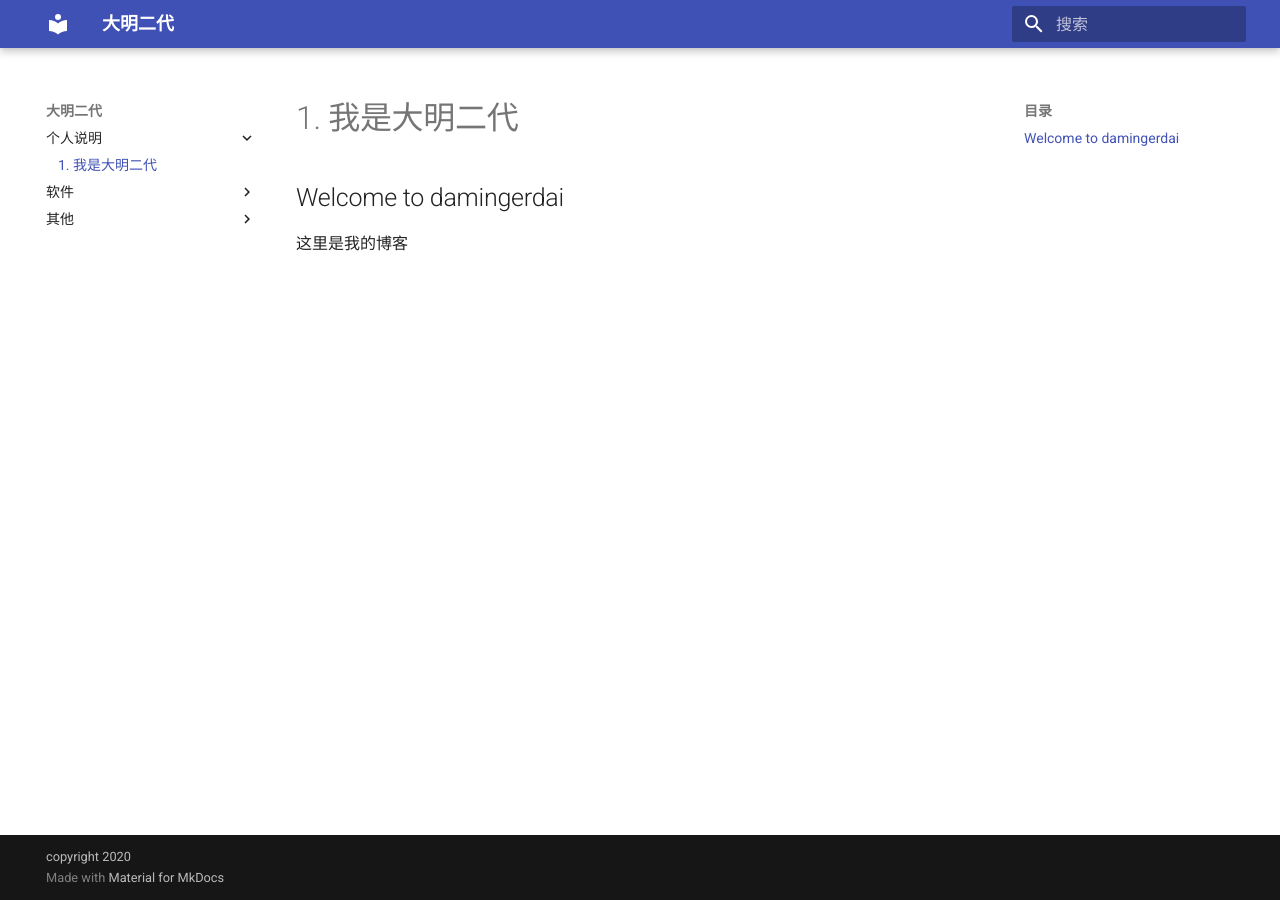
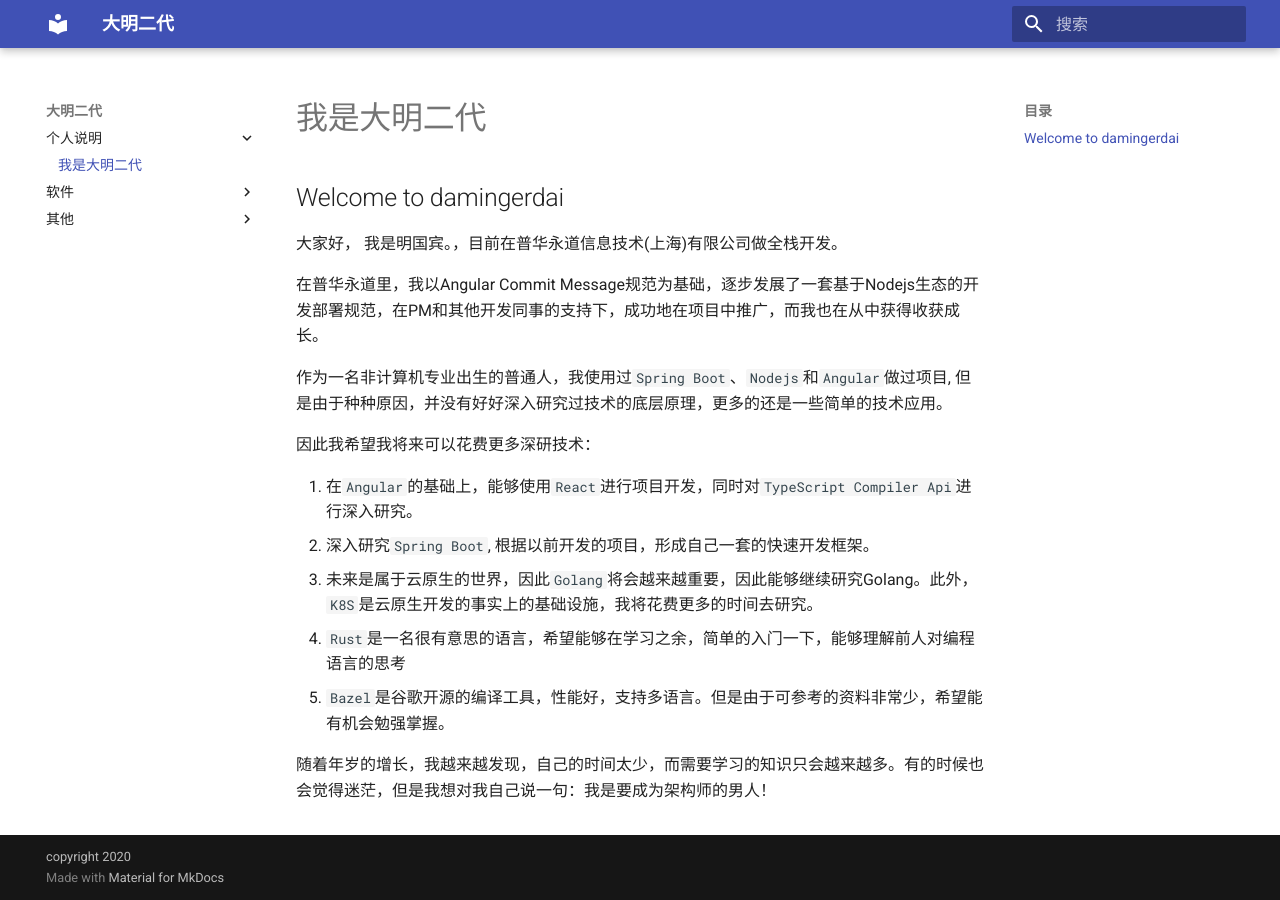
Before and after one commit to damingerdai/damingerdai.github.io, an MkDocs documentation site: the page built from docs/index.md, in a window 1280 px wide. Built offline with MkDocs 1.6.1 and Material for MkDocs 9.7.7, drawn with Linux system fonts in a browser that asks for light colours.

Commit message:
重写博客首页

```diff
--- a/docs/index.md
+++ b/docs/index.md
@@ -1,3 +1,18 @@
 ## Welcome to damingerdai
 
-这里是我的博客
+大家好， 我是明国宾。，目前在普华永道信息技术(上海)有限公司做全栈开发。
+
+在普华永道里，我以Angular Commit Message规范为基础，逐步发展了一套基于Nodejs生态的开发部署规范，在PM和其他开发同事的支持下，成功地在项目中推广，而我也在从中获得收获成长。
+
+作为一名非计算机专业出生的普通人，我使用过`Spring Boot`、`Nodejs`和`Angular`做过项目, 但是由于种种原因，并没有好好深入研究过技术的底层原理，更多的还是一些简单的技术应用。
+
+因此我希望我将来可以花费更多深研技术：
+
+1. 在`Angular`的基础上，能够使用`React`进行项目开发，同时对`TypeScript Compiler Api`进行深入研究。
+2. 深入研究`Spring Boot`, 根据以前开发的项目，形成自己一套的快速开发框架。
+3. 未来是属于云原生的世界，因此`Golang`将会越来越重要，因此能够继续研究Golang。此外，`K8S`是云原生开发的事实上的基础设施，我将花费更多的时间去研究。
+4. `Rust`是一名很有意思的语言，希望能够在学习之余，简单的入门一下，能够理解前人对编程语言的思考
+5. `Bazel`是谷歌开源的编译工具，性能好，支持多语言。但是由于可参考的资料非常少，希望能有机会勉强掌握。
+
+
+随着年岁的增长，我越来越发现，自己的时间太少，而需要学习的知识只会越来越多。有的时候也会觉得迷茫，但是我想对我自己说一句：我是要成为架构师的男人！
--- a/mkdocs.yml
+++ b/mkdocs.yml
@@ -18,13 +18,13 @@ theme:
 
 nav:
   - 个人说明:
-      - 1. 我是大明二代: index.md
+      - 我是大明二代: index.md
   - 软件:
-      - 1. Minkube安装笔记: how-to-install-minkube.md
-      - 2. Android Studio安装笔记: how-to-install-android-studio.md
+      - Minkube安装笔记: how-to-install-minkube.md
+      - Android Studio安装笔记: how-to-install-android-studio.md
   # - K8S:
   #     - 1. Minkube安装笔记: minkube.md
   - 其他:
-      - 1. 喜欢的post: link.md
+      - 喜欢的post: link.md
 
 copyright: copyright 2020
```
